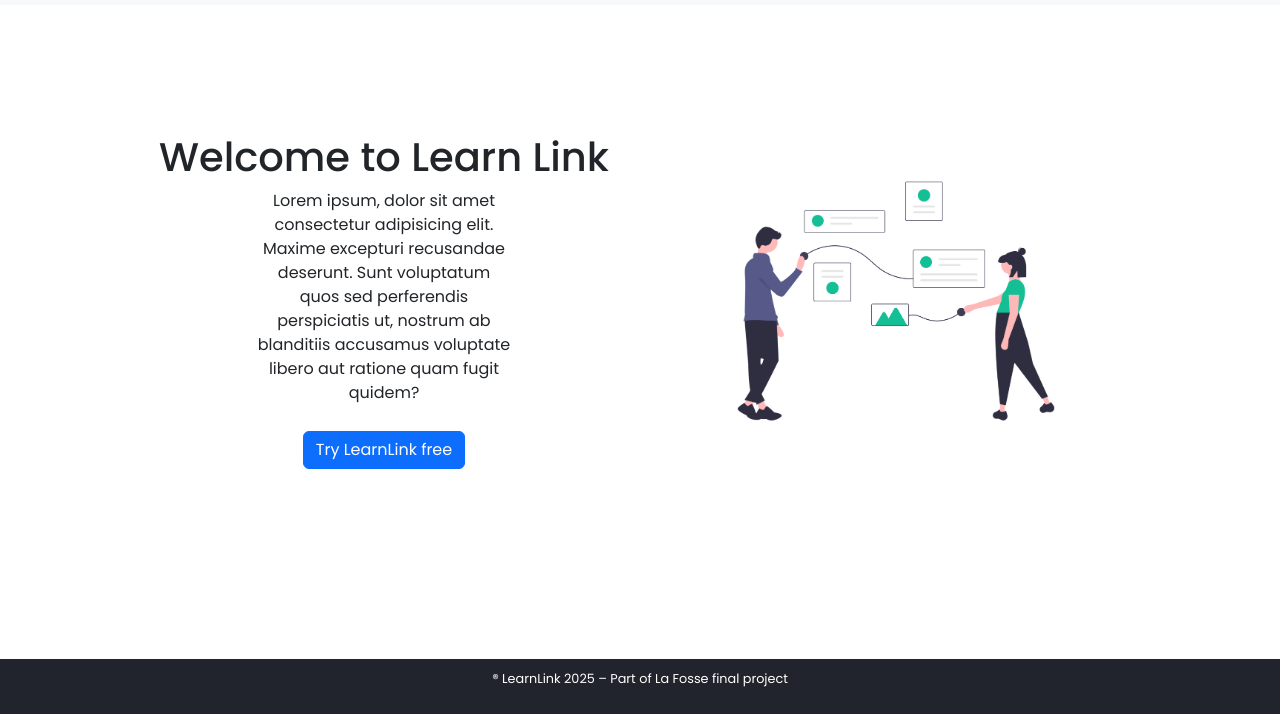
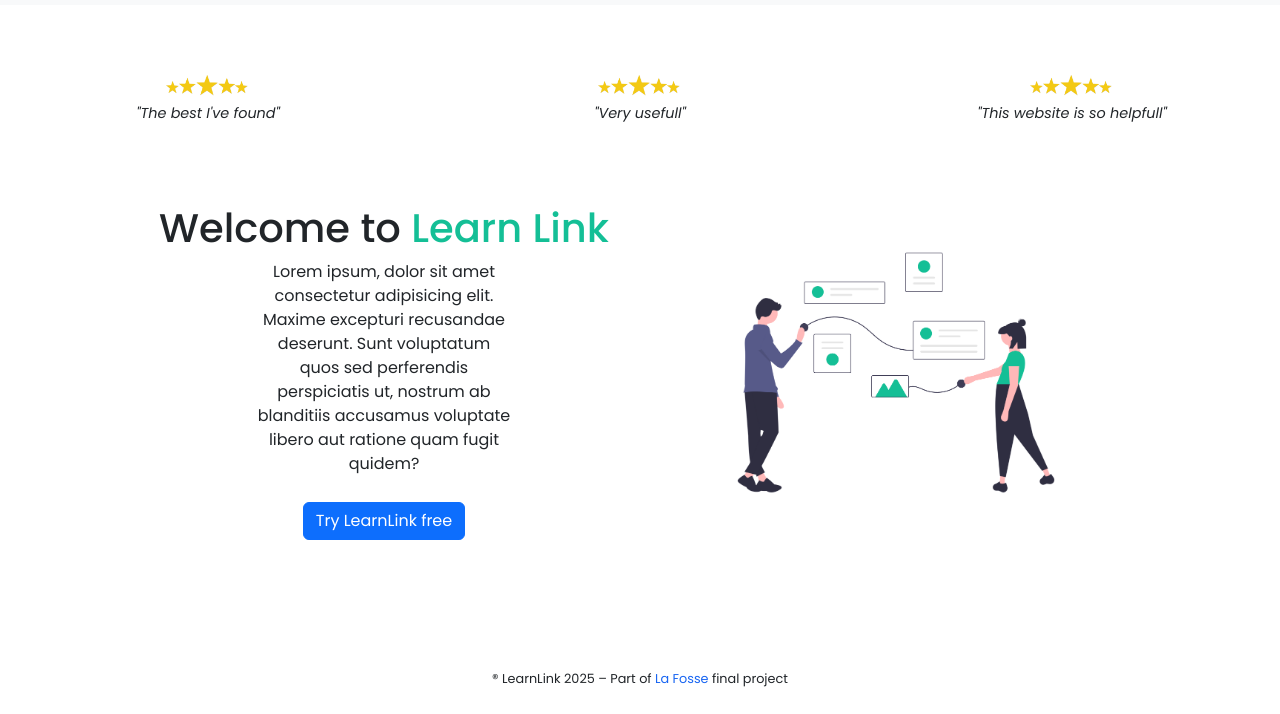
Before and after one commit to bbm2910/LearnLink, a plain HTML site: page learn-link-cli/index.html in a window 1280 px wide. Shown: the part 86-800 px from the top of the page. Drawn offline with nearby package versions, Linux system fonts and the light colour scheme.

Commit message:
Edit index.html - add 5 star reviews

```diff
--- a/learn-link-cli/css/sign-in.css
+++ b/learn-link-cli/css/sign-in.css
@@ -10,8 +10,21 @@
 
 .main-sign-in {
   padding: 5%;
+  width: 30%;
+  margin: 0 auto;
 }
 h1 {
   font-weight: 700;
   margin-bottom: 5%;
 }
+.site-footer {
+  width: 100%;
+  text-align: center;
+  padding: 10px 0;
+  font-size: 0.8rem;
+  position: absolute;
+  bottom: 0;
+}
+.site-footer span {
+  color: var(--blue);
+}
--- a/learn-link-cli/css/style.css
+++ b/learn-link-cli/css/style.css
@@ -22,18 +22,40 @@
   font-family: "Poppins", sans-serif;
   background-color: var(--white);
 }
+.ratings {
+  margin-top: 5%;
+  display: grid;
+  grid-template-columns: repeat(3, 1fr);
+  justify-items: center;
+  align-items: center;
+  text-align: center;
+  gap: 1rem;
+}
+
+.ratings > div {
+  display: flex;
+  flex-direction: column;
+  align-items: center;
+}
+.ratings p {
+  font-size: 0.9rem;
+  font-style: italic;
+}
+.ratings img {
+  width: 25%;
+}
 
 .main-index {
   display: grid;
   grid-template-columns: 1fr 1fr;
   width: 80%;
-  margin: 10% auto;
+  margin: 5% auto;
 }
 
 .left,
 .right {
   display: flex;
-  justify-content: center; /* horizontal centering */
+  justify-content: center;
   align-items: center;
   height: 100%;
 }
@@ -43,9 +65,11 @@
 }
 
 .right {
-  flex-direction: column; /* stack the text vertically */
+  flex-direction: column;
 }
-
+.main-title {
+  color: var(--green);
+}
 main p {
   width: 50%;
   text-align: center;
@@ -56,9 +80,10 @@
   width: 100%;
   text-align: center;
   padding: 10px 0;
-  background-color: var(--dark-gray);
-  color: var(--white);
   font-size: 0.8rem;
   position: absolute;
   bottom: 0;
 }
+.site-footer span {
+  color: var(--blue);
+}
--- a/learn-link-cli/index.html
+++ b/learn-link-cli/index.html
@@ -29,10 +29,25 @@
             height="65"
           />
         </a>
-        <button type="button" class="btn btn-outline-primary">Login</button>
+        <a href="signIn.html">
+          <button type="button" class="btn btn-outline-primary">Login</button>
+        </a>
       </div>
     </nav>
-
+    <div class="ratings">
+      <div>
+        <img src="assets/5star.png" alt="" />
+        <p>"The best I've found"</p>
+      </div>
+      <div>
+        <img src="assets/5star.png" alt="" />
+        <p>"Very usefull"</p>
+      </div>
+      <div>
+        <img src="assets/5star.png" alt="" />
+        <p>"This website is so helpfull"</p>
+      </div>
+    </div>
     <main class="main-index">
       <div class="right">
         <h1>Welcome to <span class="main-title">Learn Link</span></h1>
@@ -51,7 +66,7 @@
       </div>
     </main>
     <footer class="site-footer">
-      <p>&reg; LearnLink 2025 – Part of La Fosse final project</p>
+      <p>&reg; LearnLink 2025 – Part of <span>La Fosse</span> final project</p>
     </footer>
 
     <script src=""></script>
```
Also changed, not shown: learn-link-cli/signIn.html (+3 -7 lines), learn-link-cli/assets/5star.png (added).
